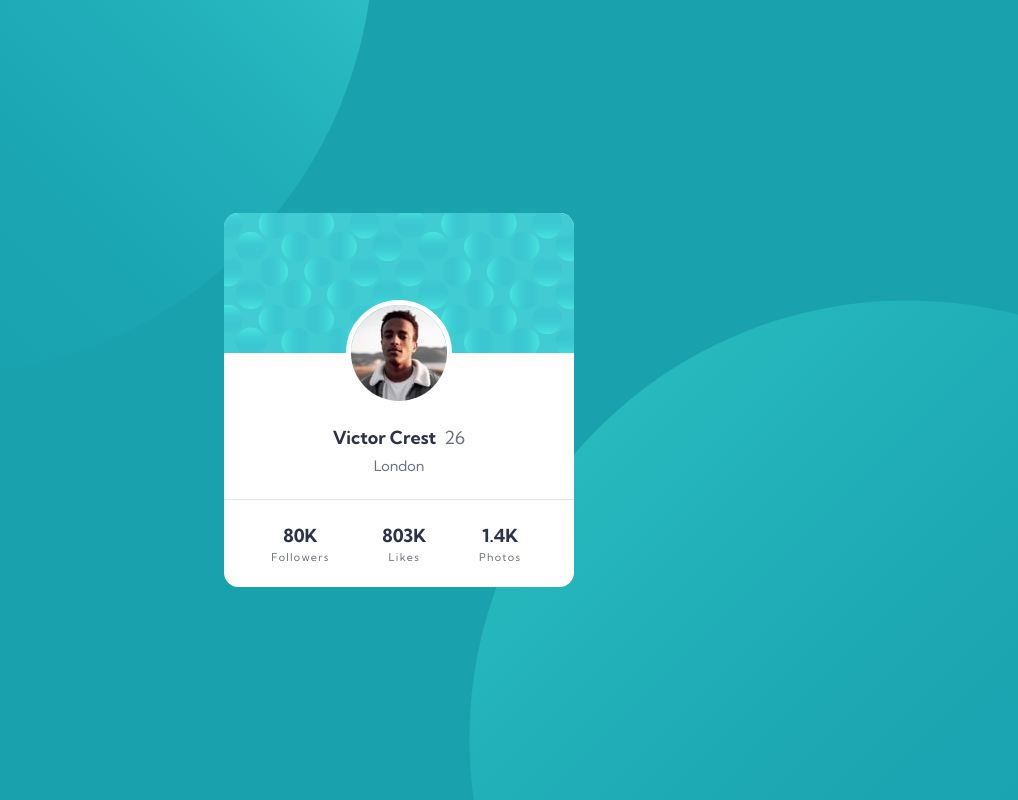
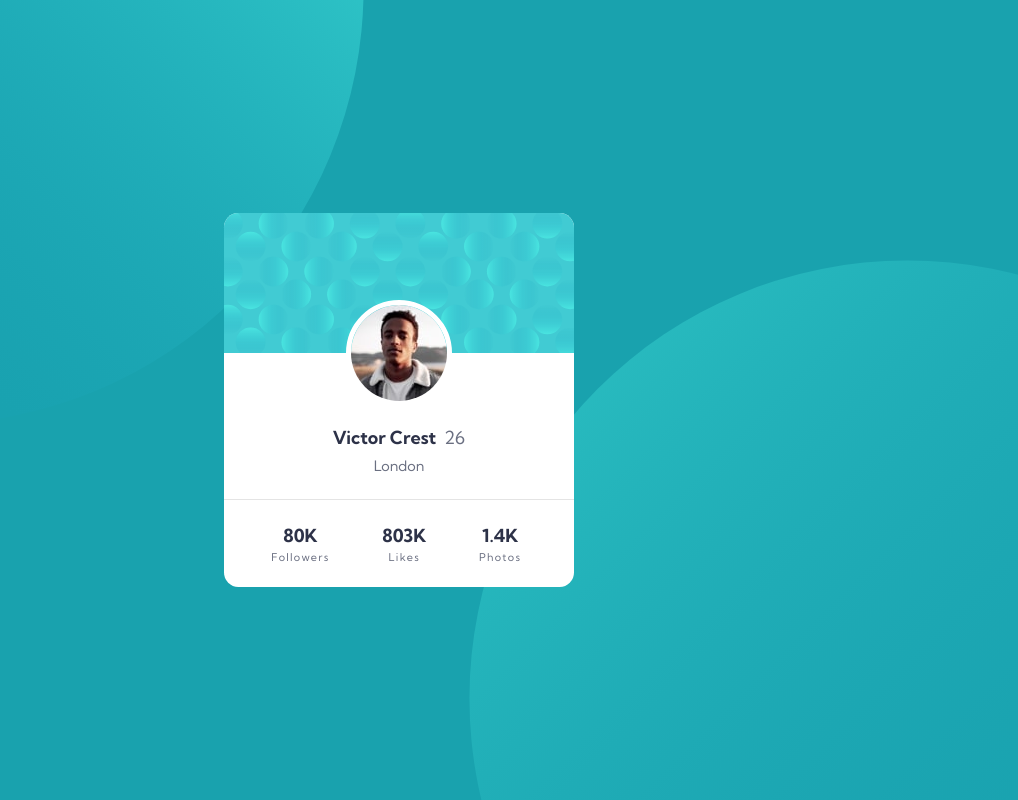
Before and after one commit to floatingPebble/floatingPebble.profile-card-component-FM.io, a plain HTML site: page index.html in a window 1280 px wide. Shown: the whole page, without its empty margins (241-1259 px from the left). Drawn offline with Linux system fonts and the light colour scheme.

Commit message:
slight changes in position of bg images

```diff
--- a/style.css
+++ b/style.css
@@ -33,7 +33,7 @@ body {
 
     background: url(images/bg-pattern-top.svg), url(images/bg-pattern-bottom.svg), var(--DARK-CYAN);
     background-repeat: no-repeat, no-repeat;
-    background-position: -260px -500px, 710px 300px;
+    background-position: -270px -450px, 710px 260px;
     background-size: 875px auto;
     background-color: var(--DARK-CYAN);
     display: flex;
```
